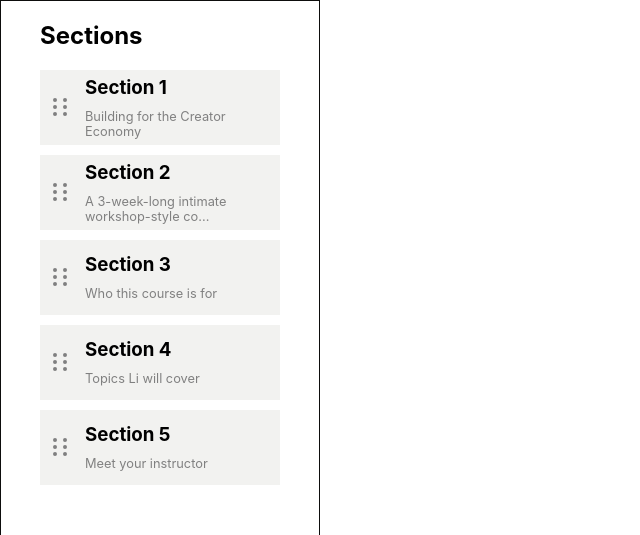
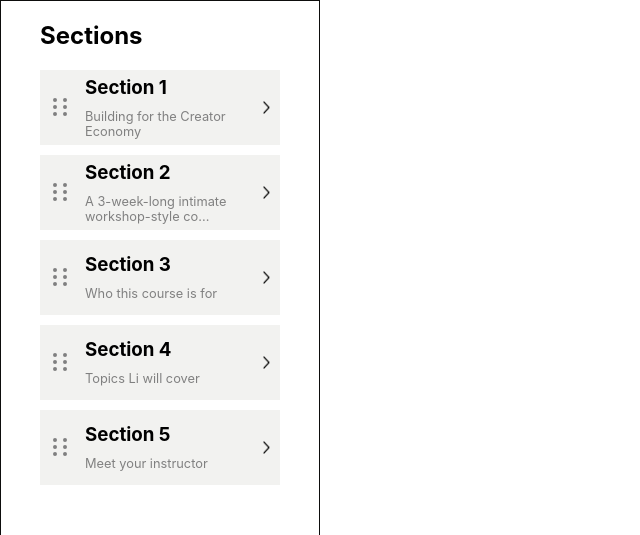
Before and after one commit to cambaughn/landing-page-builder, a Next.js app: page / in a window 1280 px wide. Shown: the top 535 px of the page, without its empty margins (0-640 px from the left). Built offline with nearby package versions, Linux system fonts and the light colour scheme; no server answers; the database is empty.

Commit message:
Add chevron

```diff
--- a/components/SortableListItem/SortableListItem.js
+++ b/components/SortableListItem/SortableListItem.js
@@ -22,6 +22,7 @@ const SortableListItem = SortableElement(({ section, number }) => {
 
   return (
     <div className={styles.container} onClick={editSection}>
+      <div className={styles.leftSide}>
         <DragHandle />
         <div className={styles.textWrapper}>
           <h3 className={styles.sectionNumber}>Section {number}</h3>
@@ -30,6 +31,9 @@ const SortableListItem = SortableElement(({ section, number }) => {
           }
         </div>
       </div>
+
+      <img src='/chevron-right.png' className={styles.chevron} />
+    </div>
   )
 })
 
--- a/components/SortableListItem/SortableListItem.module.scss
+++ b/components/SortableListItem/SortableListItem.module.scss
@@ -6,11 +6,18 @@
   display: flex;
   flex-direction: row;
   align-items: center;
-  justify-content: flex-start;
+  justify-content: space-between;
   box-sizing: border-box;
   padding-left: 10px;
   padding-right: 10px;
   cursor: pointer;
+}
+
+.leftSide {
+  display: flex;
+  flex-direction: row;
+  align-items: center;
+  justify-content: flex-start;
 }
 
 .textWrapper {
@@ -44,3 +51,8 @@
   margin-right: -7px;
   color: grey;
 }
+
+.chevron {
+  width: 7px;
+  height: 13px;
+}
```
Also changed, not shown: public/chevron-right.png (added). Lines whose indentation alone changed are shown as unchanged.
